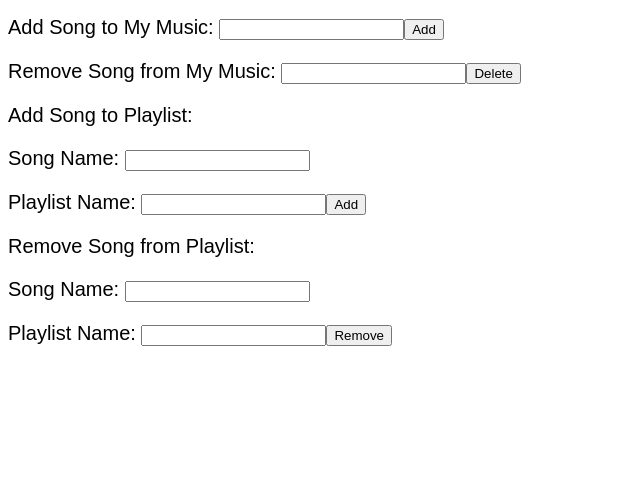
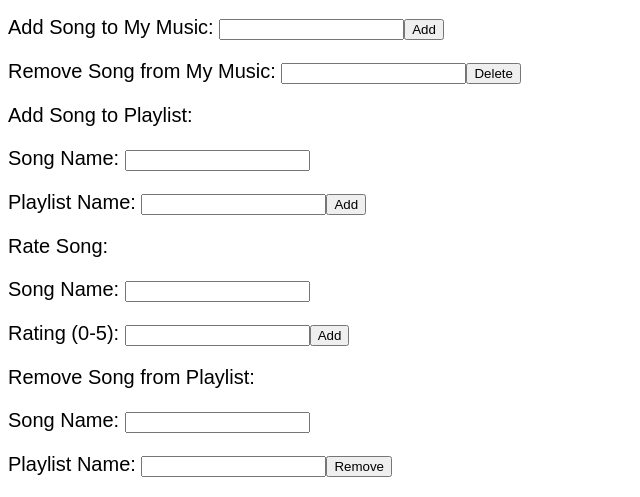
Before and after one commit to ryanbrand/music_database, a Flask app: template webserver/templates/album_results.html in a window 1280 px wide. Shown: the part 369-866 px from the top of the page, without its empty margins (0-640 px from the left). Before the commit the page ends 715 px from the top, so only its background shows below. Run offline with Flask 2, Linux system fonts and the light colour scheme; the template is opened without the code that fills it, so the values that code supplies are empty; parts of the project's set-up code (start-up, migrations or seed data) failed here and were passed over.

Commit message:
add song rating from artist>album search

```diff
--- a/webserver/server.py
+++ b/webserver/server.py
@@ -404,6 +404,20 @@ def add_song():
   except Exception as e:
     return render_template('song_fail.html')
 
+@app.route('/rate_song', methods=['POST'])
+def rate_song():
+  """
+  Add song to current user's saved music
+  """
+  song_title = request.form['song']
+  rating = request.form['rating']
+  try:
+    g.conn.execute('INSERT INTO song_rated_by VALUES (%s, %s, %s, %s, %s)', current_app.user_id, song_title, current_app.album_title, current_app.artist_id, rating)
+    return redirect('/homepage')
+  except Exception as e:
+    return render_template('song_rating_fail.html')
+
+
 @app.route('/delete_song', methods=['POST'])
 def delete_song():
   """
--- a/webserver/templates/album_results.html
+++ b/webserver/templates/album_results.html
@@ -35,6 +35,14 @@ type="submit" value="Delete"></p>
 type="submit" value="Add"></p>
 </form>
 
+<form method="POST" action="/rate_song">
+<p>Rate Song: </p>
+<p>Song Name: <input type="text" name="song">
+<p>Rating (0-5): <input type="text" name="rating"><input \
+type="submit" value="Add"></p>
+</form>
+
+
 <form method="POST" action="/remove_song_from_playlist">
 <p>Remove Song from Playlist: </p>
 <p>Song Name: <input type="text" name="song_title">
```
Also changed, not shown: webserver/templates/song_rate_fail.html (added, +20 -0 lines).
